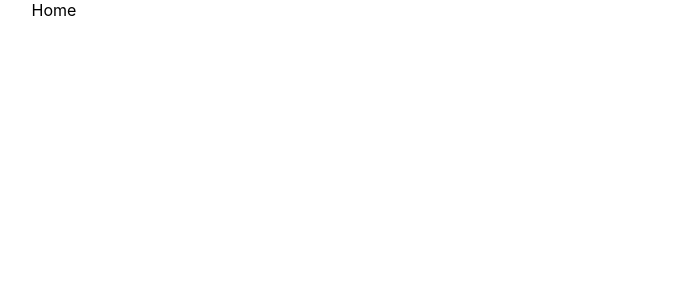
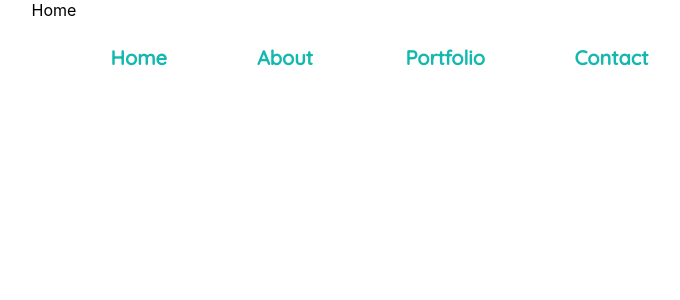
Before and after one commit to Marjan154/marjan-personal-website, a React (Create React App) app: page / in a window 1280 px wide. Shown: the top 300 px of the page, without its empty margins (586-1266 px from the left). Built offline with nearby package versions, Linux system fonts and the light colour scheme.

Commit message:
bouncy nav

```diff
--- a/src/App.js
+++ b/src/App.js
@@ -4,12 +4,14 @@ import Home from "./components/Home";
 import About from "./components/About";
 import Portfolio from "./components/Portfolio"
 import Contact from "./components/Contact"
+import Navbar from "./components/Navbar"
 import './App.css';
 
 function App() {
   return (
     <div className="App">
       <Router>
+        <Navbar />
         <Route exact path="/" component={Home} />
         <Route exact path="/about" component={About} />
         <Route exact path="/portfolio" component={Portfolio} />
--- /dev/null
+++ b/src/components/Navbar.js
@@ -0,0 +1,30 @@
+import React from "react";
+import { Link } from "react-router-dom";
+import styles from "../styles/navbar.css"
+
+function Navbar() {
+    return (
+        <nav className="nav">
+            <ul>
+                <li>
+                    {" "}
+                    <Link to="/">Home</Link>{" "}
+                </li>
+                <li>
+                    {" "}
+                    <Link to="/About/">About</Link>{" "}
+                </li>
+                <li>
+                    {" "}
+                    <Link to="/Portfolio/">Portfolio</Link>{" "}
+                </li>
+                <li>
+                    {" "}
+                    <Link to="/Account/">Contact</Link>{" "}
+                </li>
+            </ul>
+        </nav>
+    );
+}
+
+export default Navbar;
--- /dev/null
+++ b/src/styles/navbar.css
@@ -0,0 +1,83 @@
+@import url('https://fonts.googleapis.com/css?family=Quicksand:300,500');
+
+
+nav{
+    height: 30px;
+    width: 100%;
+    padding: 0;
+    margin: 0;
+    position: absolute;
+}
+nav ul {
+    float: right;
+    list-style-type: none;
+    margin: 0;
+    text-align: center;
+    display: flex;
+    flex-flow: row wrap;
+    align-content: flex-start;
+    justify-content: center;
+    align-items: center;
+}
+
+nav li {
+    float: top;
+    margin: 25px;
+    padding-right:20px;
+}
+    nav li a {
+      display: inline-block;
+      color: #14b8af;
+      font-family: 'Quicksand', sans-serif;
+      font-weight: 1000;
+      margin: 10%;
+      padding: 10px;
+      font-size: 20px;
+      text-decoration: none;
+      text-align: center;
+      align-content: center;
+    }
+    nav li a:hover {
+        animation: bounce 2.5s infinite;
+   -webkit-animation: bounce 2.5s infinite;
+   -moz-animation: bounce 2.5s infinite;
+   -o-animation: bounce 2.5s infinite;
+}
+
+
+        @-webkit-keyframes bounce {
+            0%,
+            100% {
+               -webkit-transform: translateY(0);
+            }
+            50% {
+                -webkit-transform: translateY(-10px);
+            }
+        }
+        @-moz-keyframes bounce {
+            0%,
+            100% {
+               -moz-transform: translateY(0);
+            }
+            50% {
+               -moz-transform: translateY(-10px);
+            }
+        }
+        @-o-keyframes bounce {
+            0%,
+            100% {
+               -o-transform: translateY(0);
+            }
+            50% {
+               -o-transform: translateY(-10px);
+            }
+        }
+        @keyframes bounce {
+            0%,
+            100% {
+                transform: translateY(0);
+            }
+            50% {
+                transform: translateY(-10px);
+        }
+    }
```
